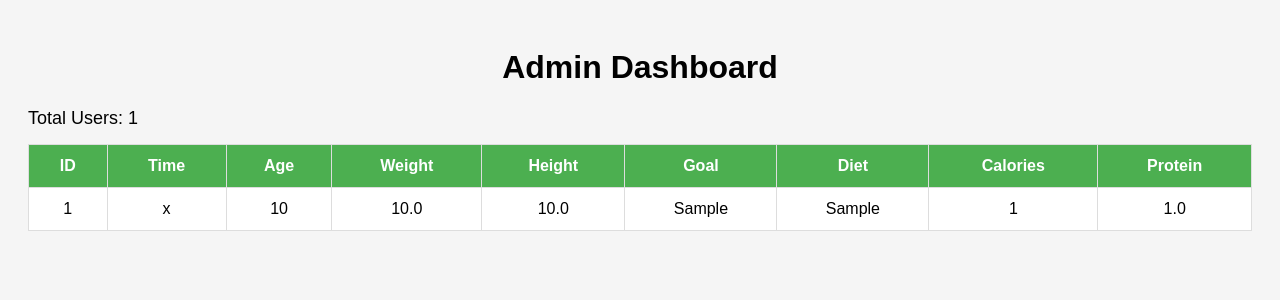
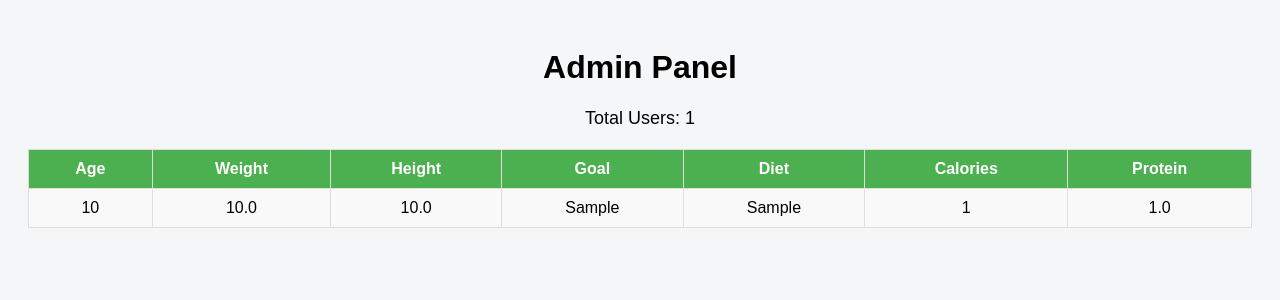
Before and after one commit to khushi809/diet_app, a Flask app: page /admin in a window 1280 px wide. Shown: the top 300 px of the page. Run offline with Flask 3, Linux system fonts and the light colour scheme; tables that the repository leaves empty hold one stand-in row (values such as "Sample post"); parts of the project's set-up code (start-up, migrations or seed data) failed here and were passed over.

Commit message:
fix admin table UI

```diff
--- a/templates/admin.html
+++ b/templates/admin.html
@@ -1,11 +1,11 @@
 <!DOCTYPE html>
 <html>
 <head>
-    <title>Admin Panel</title>
+    <title>Admin Dashboard</title>
     <style>
         body {
             font-family: Arial;
-            background-color: #f5f5f5;
+            background: #f4f6f8;
             padding: 20px;
         }
 
@@ -17,32 +17,39 @@
             width: 100%;
             border-collapse: collapse;
             background: white;
+            margin-top: 20px;
         }
 
         th, td {
-            padding: 12px;
+            padding: 10px;
             border: 1px solid #ddd;
             text-align: center;
         }
 
         th {
-            background-color: #4CAF50;
+            background: #4CAF50;
             color: white;
         }
 
+        tr:nth-child(even) {
+            background: #f9f9f9;
+        }
+
         tr:hover {
-            background-color: #f1f1f1;
+            background: #f1f1f1;
         }
 
         .total {
-            margin-bottom: 15px;
+            text-align: center;
             font-size: 18px;
+            margin-bottom: 10px;
         }
     </style>
 </head>
+
 <body>
 
-<h1>Admin Dashboard</h1>
+<h1>Admin Panel</h1>
 
 <div class="total">
     Total Users: {{ total }}
@@ -50,8 +57,6 @@
 
 <table>
     <tr>
-        <th>ID</th>
-        <th>Time</th>
         <th>Age</th>
         <th>Weight</th>
         <th>Height</th>
@@ -63,17 +68,16 @@
 
     {% for user in users %}
     <tr>
-        <td>{{ user.id }}</td>
-        <td>{{ user.timestamp }}</td>
-        <td>{{ user.age }}</td>
-        <td>{{ user.weight }}</td>
-        <td>{{ user.height }}</td>
-        <td>{{ user.goal }}</td>
-        <td>{{ user.diet }}</td>
-        <td>{{ user.calories }}</td>
-        <td>{{ user.protein }}</td>
+        <td>{{ user.get("age") }}</td>
+        <td>{{ user.get("weight") }}</td>
+        <td>{{ user.get("height") }}</td>
+        <td>{{ user.get("goal") }}</td>
+        <td>{{ user.get("diet") }}</td>
+        <td>{{ user.get("calories") }}</td>
+        <td>{{ user.get("protein") }}</td>
     </tr>
     {% endfor %}
+
 </table>
 
 </body>
```
